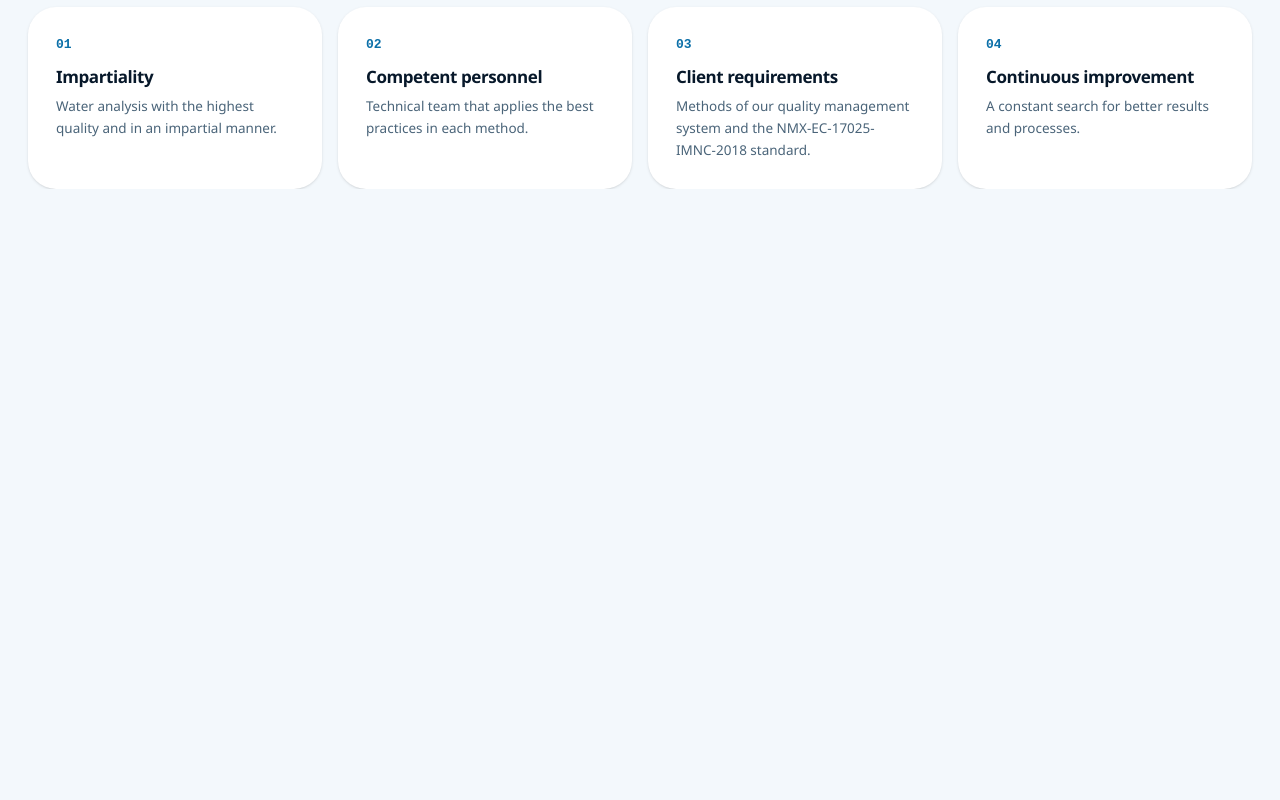
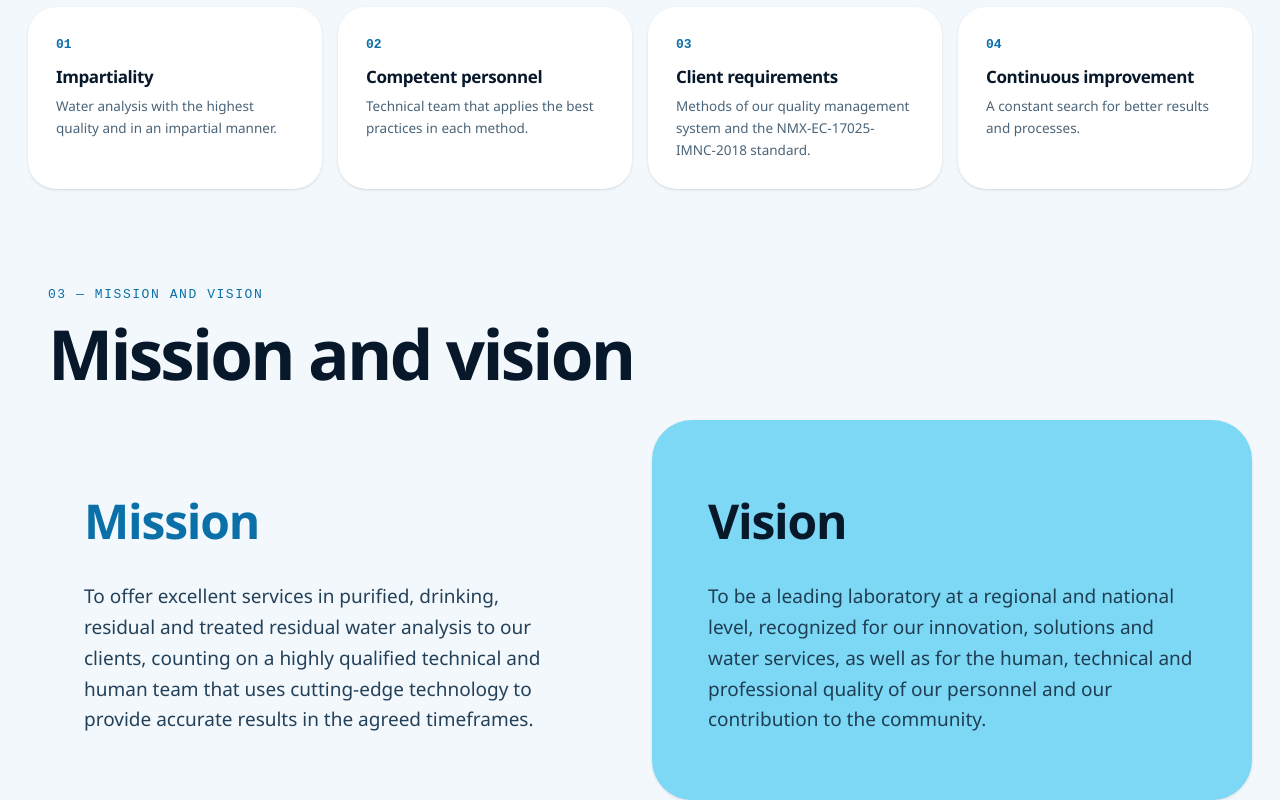
Before and after one commit to yomidev/lab-agua-industrial, a Vue app: page / in a window 1280 px wide. Shown: the part 2298-3098 px from the top of the page. Before the commit the page ends 2487 px from the top, so only its background shows below. Built offline with nearby package versions, Linux system fonts and the light colour scheme.

Commit message:
Mission and Vision Sectio

```diff
--- a/src/App.vue
+++ b/src/App.vue
@@ -3,6 +3,7 @@ import AppHeader from "@/components/layout/AppHeader.vue";
 import HeroSection from "@/components/hero/HeroSection.vue";
 import AboutSection from "@/components/about/AboutSection.vue";
 import QualitySection from "@/components/quality/QualitySection.vue";
+import MissionVisionSection from "@/components/mission/MissionVisionSection.vue";
 </script>
 
 <template>
@@ -11,6 +12,7 @@ import QualitySection from "@/components/quality/QualitySection.vue";
     <HeroSection />
     <AboutSection />
     <QualitySection />
+    <MissionVisionSection />
   </main>
 </template>
 
--- a/src/components/mission/MissionVisionSection.vue
+++ b/src/components/mission/MissionVisionSection.vue
@@ -0,0 +1,45 @@
+<script setup>
+import { useI18n } from "vue-i18n";
+import SectionHeader from "@/components/ui/SectionHeader.vue";
+
+const { t } = useI18n();
+</script>
+
+<template>
+  <section id="mision" class="px-3 pt-24 lg:px-7">
+    <div class="mx-auto flex max-w-[1320px] flex-col gap-8">
+      <!-- Encabezado -->
+      <SectionHeader
+        index="03"
+        :label="t('mission.label')"
+        :title="t('mission.title')"
+      />
+
+      <div class="grid grid-cols-1 gap-4 lg:grid-cols-2 lg:gap-6">
+        <article class="flex min-h-[380px] flex-col justify-center p-8 lg:p-14">
+          <h3
+            class="mb-6 font-display text-[clamp(32px,4vw,48px)] font-bold tracking-tight text-cobalt"
+          >
+            {{ t("mission.missionTitle") }}
+          </h3>
+          <p class="text-[clamp(16px,1.6vw,19px)] leading-relaxed text-body">
+            {{ t("mission.missionText") }}
+          </p>
+        </article>
+
+        <article
+          class="flex min-h-[380px] flex-col justify-center rounded-[40px] bg-aqua-soft p-8 lg:p-14 shadow-sm"
+        >
+          <h3
+            class="mb-6 font-display text-[clamp(32px,4vw,48px)] font-bold tracking-tight text-ink"
+          >
+            {{ t("mission.visionTitle") }}
+          </h3>
+          <p class="text-[clamp(16px,1.6vw,19px)] leading-relaxed text-ink/80">
+            {{ t("mission.visionText") }}
+          </p>
+        </article>
+      </div>
+    </div>
+  </section>
+</template>
--- a/src/i18n/locales/en.js
+++ b/src/i18n/locales/en.js
@@ -61,6 +61,16 @@ export default {
       },
     },
   },
+  mission: {
+    label: "Mission and vision",
+    title: "Mission and vision",
+    missionTitle: "Mission",
+    missionText:
+      "To offer excellent services in purified, drinking, residual and treated residual water analysis to our clients, counting on a highly qualified technical and human team that uses cutting-edge technology to provide accurate results in the agreed timeframes.",
+    visionTitle: "Vision",
+    visionText:
+      "To be a leading laboratory at a regional and national level, recognized for our innovation, solutions and water services, as well as for the human, technical and professional quality of our personnel and our contribution to the community.",
+  },
   services: {
     paramCount: "{count} parameters",
   },
--- a/src/i18n/locales/es.js
+++ b/src/i18n/locales/es.js
@@ -62,6 +62,16 @@ export default {
       },
     },
   },
+  mission: {
+    label: "Misión y visión",
+    title: "Misión y visión",
+    missionTitle: "Misión",
+    missionText:
+      "Ofrecer servicios de excelencia en análisis de agua purificada, potable, residual y residual tratada a nuestros clientes, contando con un equipo de trabajo de alta calidad técnica y humana que utiliza tecnología de vanguardia para proveer resultados exactos en los tiempos acordados.",
+    visionTitle: "Visión",
+    visionText:
+      "Ser un laboratorio líder a nivel regional y nacional, reconocido por nuestra innovación, soluciones y servicios en materia de agua, así como por la calidad humana, técnica y profesional de nuestro personal y nuestra contribución a la comunidad.",
+  },
   services: {
     paramCount: "{count} parámetros",
     // ...
```
